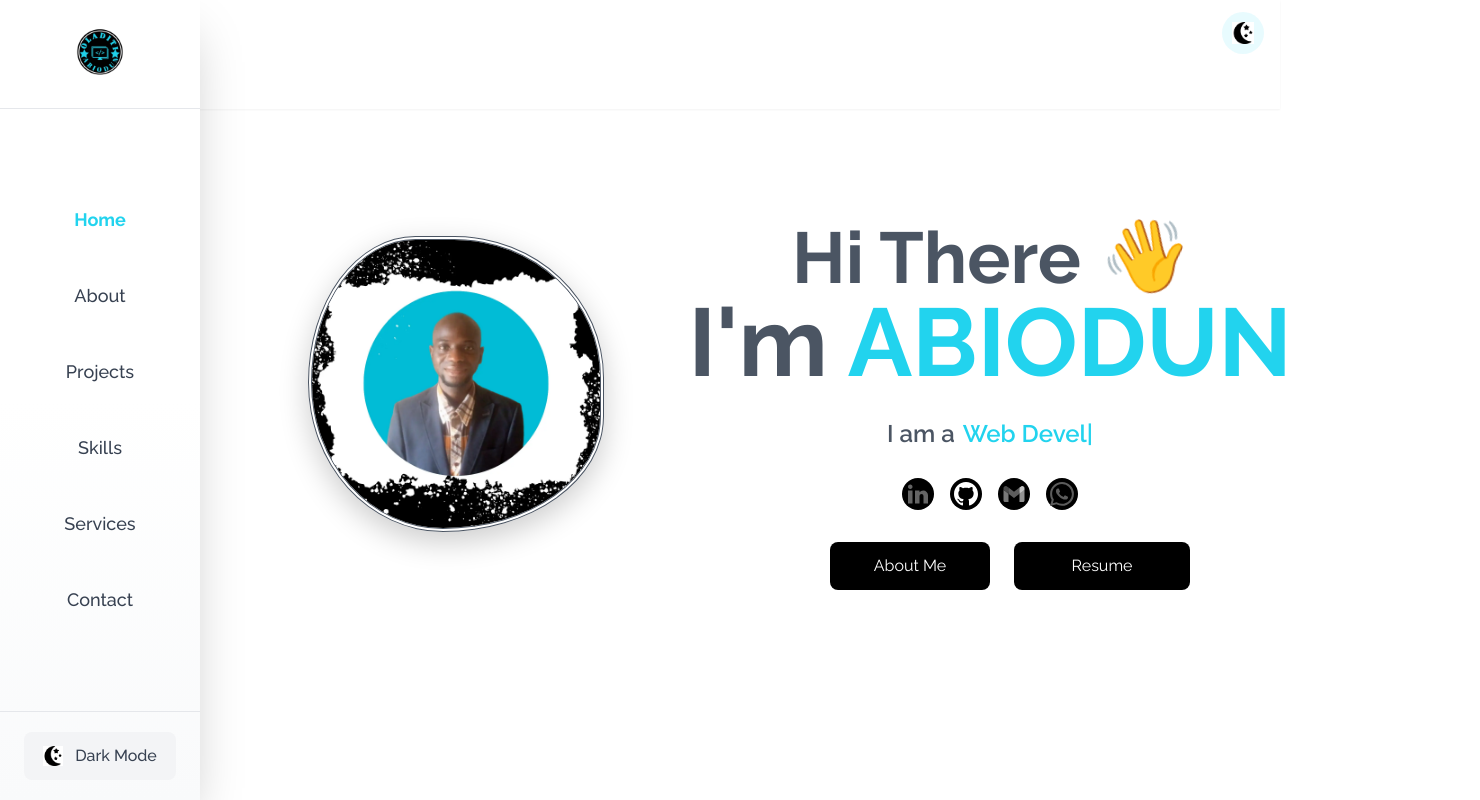
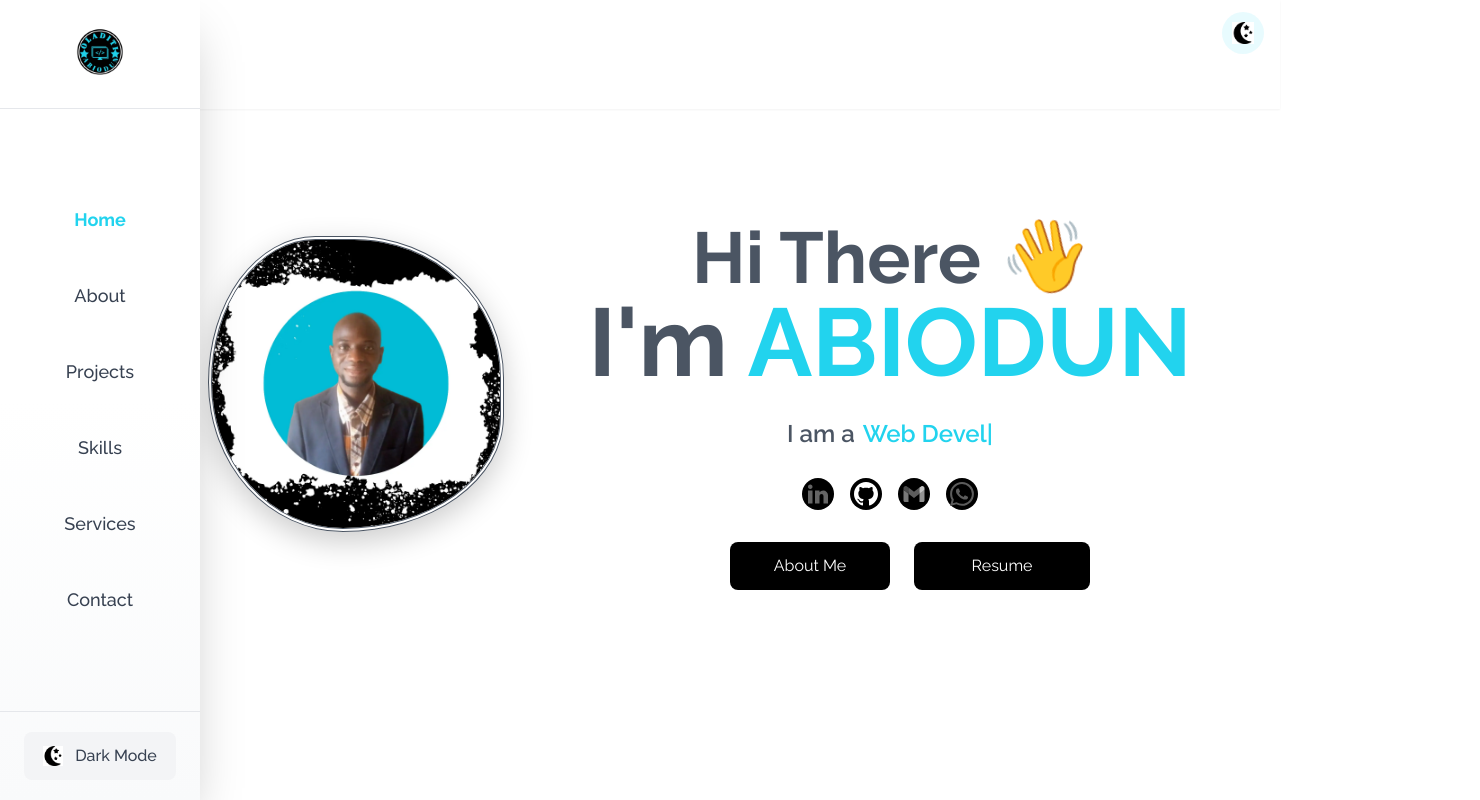
Before and after one commit to oladiti/myPortfolio, a React (Vite) app: page / in a window 1280 px wide. Shown: the top 800 px of the page, 1480 px wide, since content can reach past the window. Built offline with nearby package versions, Linux system fonts and the light colour scheme; no server answers.

Commit message:
adjusting the sidebar

```diff
--- a/src/App.jsx
+++ b/src/App.jsx
@@ -32,7 +32,7 @@ const App = () => {
   }, [theme]);
 
   return (
-    <div className={`container ${theme}  max-w-screen-2xl  overflow-hidden md:ml-[200px]`}>
+    <div className={`container ${theme}  max-w-screen-2xl overflow-hidden md:ml-[100px]`}>
       <Navbar theme={theme} setTheme={setTheme} />
       <AnimatedComponent>
         <Home />
```
